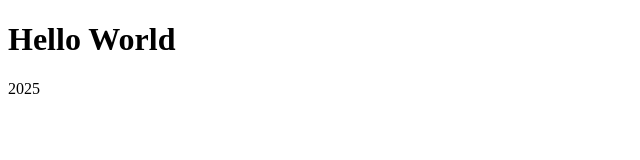
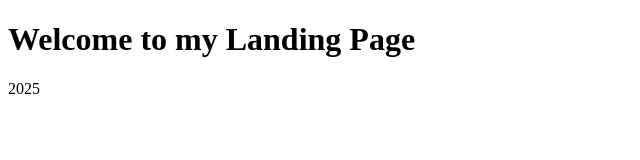
Before and after one commit to Edukay/Icehub1, a plain HTML site: page index.html in a window 1280 px wide. Shown: the whole page, without its empty margins (0-640 px from the left). Drawn offline with Linux system fonts and the light colour scheme.

Commit message:
change a header in index.html file

```diff
--- a/index.html
+++ b/index.html
@@ -6,7 +6,7 @@
     <title>Document</title>
 </head>
 <body>
-    <h1>Hello World</h1>
+    <h1>Welcome to my Landing Page</h1>
     <footer>2025</footer>
 </body>
 </html>
```
